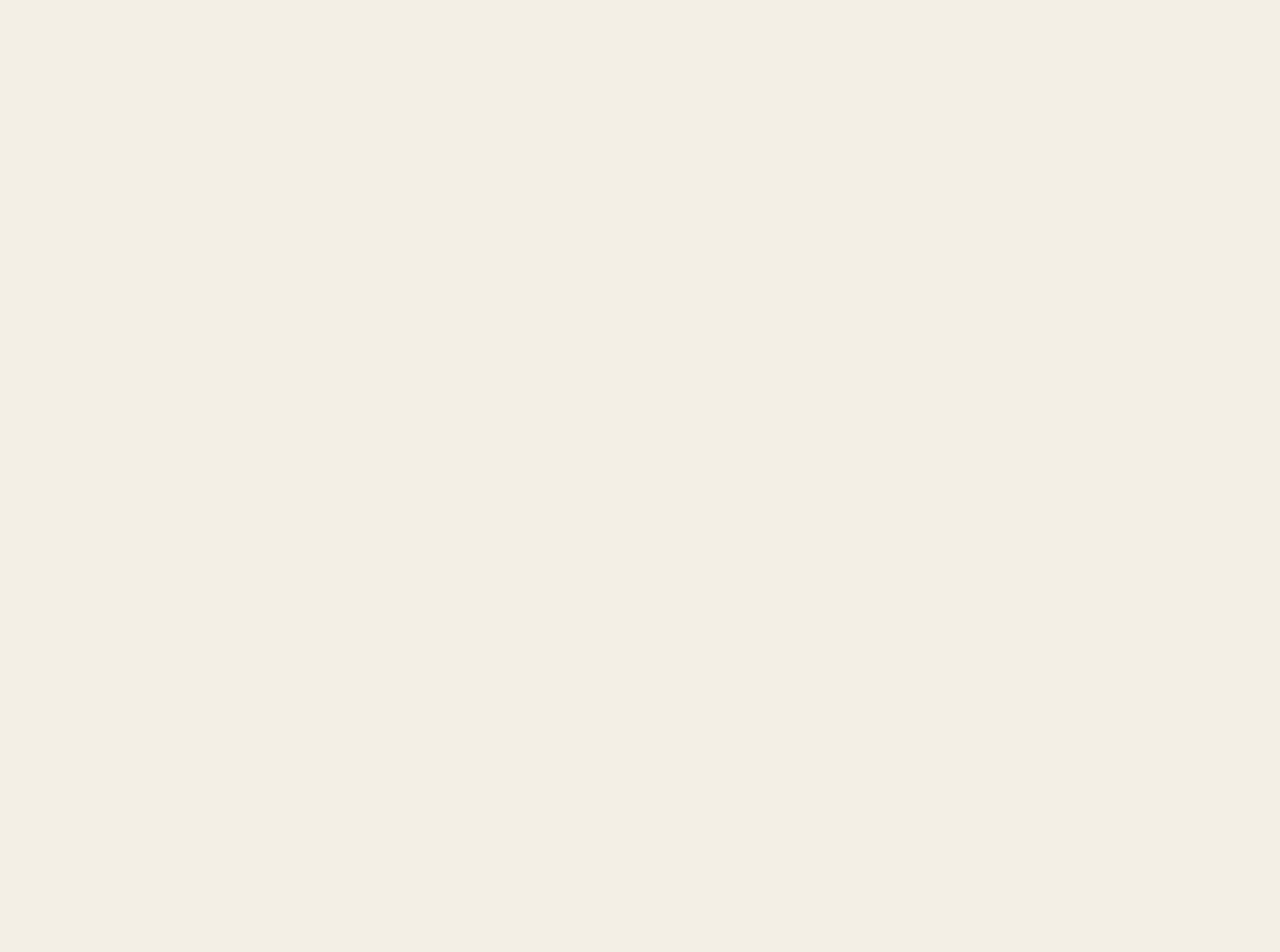
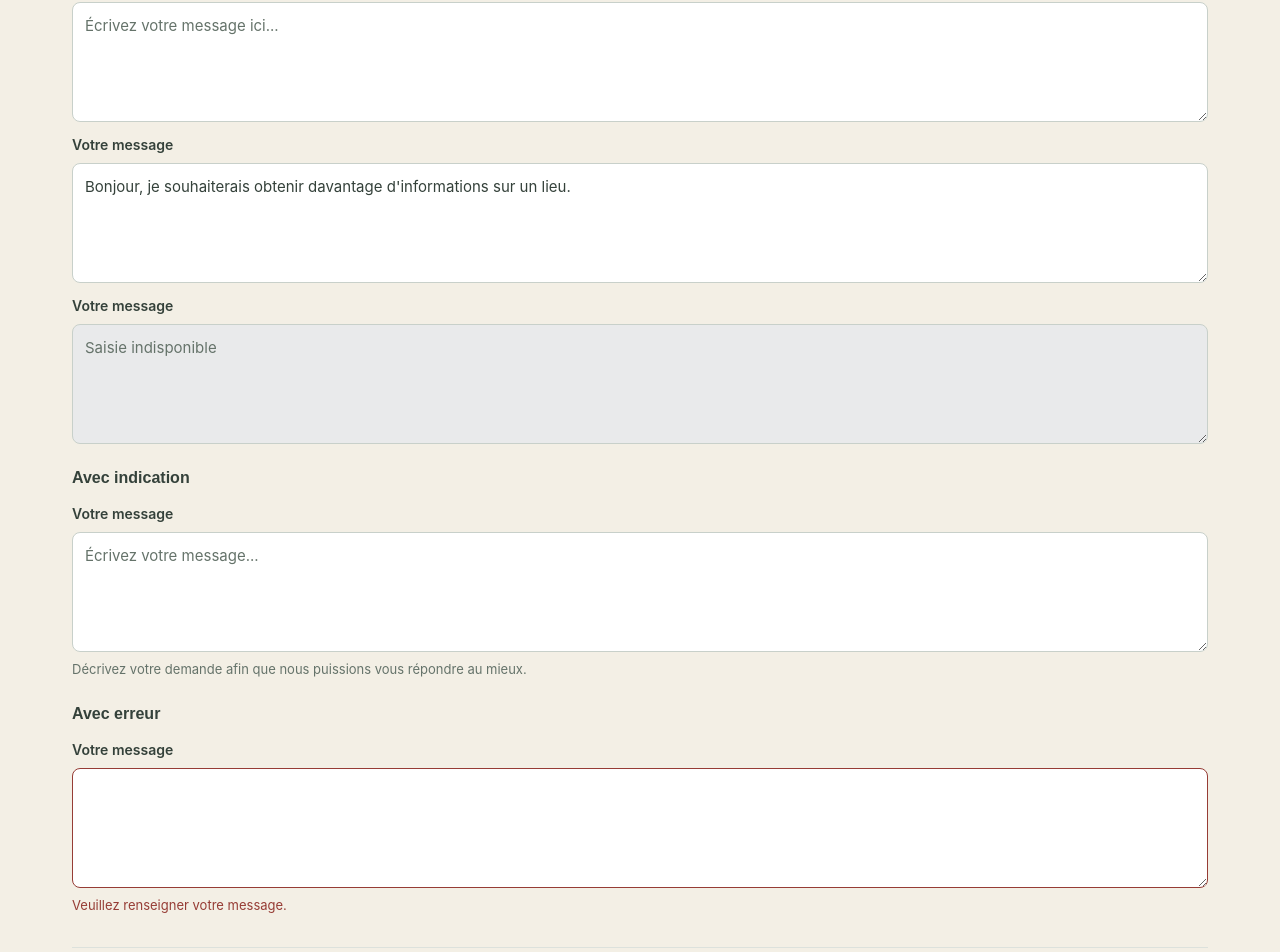
Before and after one commit to Melprcllr/girond-ogs, a React (Vite) app in the folder frontend/: page /design-system in a window 1280 px wide. Shown: the part 4216-5168 px from the top of the page. Before the commit the page ends 4060 px from the top, so only its background shows below. Built offline with nearby package versions, Linux system fonts and the light colour scheme.

Commit message:
feat(frontend): add textarea atom to design system

```diff
--- /dev/null
+++ b/frontend/src/components/atoms/Textarea/Textarea.scss
@@ -0,0 +1,63 @@
+.textarea {
+    display: flex;
+    flex-direction: column;
+    gap: var(--spacing-2);
+    width: 100%;
+
+    &__label {
+        color: var(--color-text-primary);
+        font-size: 0.875rem;
+        font-weight: 600;
+    }
+
+    &__field {
+        width: 100%;
+        min-height: 120px;
+        padding: var(--spacing-3);
+        border: 1px solid #c8d0ca;
+        border-radius: var(--radius-md);
+        background-color: var(--color-surface);
+        color: var(--color-text-primary);
+        font-family: var(--font-body);
+        font-size: 0.9375rem;
+        line-height: 1.5;
+        resize: vertical;
+        transition: border-color 150ms ease;
+
+        &::placeholder {
+            color: var(--color-text-secondary);
+        }
+
+        &:hover:not(:disabled) {
+            border-color: var(--color-primary);
+        }
+
+        &:focus {
+            outline: none;
+            border-color: var(--color-primary);
+            box-shadow: 0 0 0 2px rgb(49 92 73 / 15%);
+        }
+
+        &:disabled {
+            background-color: var(--color-unknown);
+            cursor: not-allowed;
+        }
+
+        &[aria-invalid="true"] {
+            border-color: #963c35;
+        }
+    }
+
+    &__hint,
+    &__error {
+        font-size: 0.8125rem;
+    }
+
+    &__hint {
+        color: var(--color-text-secondary);
+    }
+
+    &__error {
+        color: #963c35;
+    }
+}
--- /dev/null
+++ b/frontend/src/components/atoms/Textarea/Textarea.tsx
@@ -0,0 +1,66 @@
+import { useId, type TextareaHTMLAttributes } from "react";
+import "./Textarea.scss";
+
+interface TextareaProps
+    extends TextareaHTMLAttributes<HTMLTextAreaElement> {
+    label: string;
+    hint?: string;
+    error?: string;
+}
+
+function Textarea({
+    label,
+    hint,
+    error,
+    id,
+    className = "",
+    ...props
+}: TextareaProps) {
+    const generatedId = useId();
+    const textareaId = id ?? generatedId;
+
+    const hintId = `${textareaId}-hint`;
+    const errorId = `${textareaId}-error`;
+
+    const describedBy = [
+        hint ? hintId : null,
+        error ? errorId : null,
+    ]
+        .filter(Boolean)
+        .join(" ") || undefined;
+
+    const classes = ["textarea__field", className]
+        .filter(Boolean)
+        .join(" ");
+
+    return (
+        <div className="textarea">
+            <label className="textarea__label" htmlFor={textareaId}>
+                {label}
+                {props.required && <span aria-hidden="true"> *</span>}
+            </label>
+
+            <textarea
+                {...props}
+                id={textareaId}
+                className={classes}
+                aria-describedby={describedBy}
+                aria-invalid={error ? true : undefined}
+            />
+
+            {hint && (
+                <span id={hintId} className="textarea__hint">
+                    {hint}
+                </span>
+            )}
+
+            {error && (
+                <span id={errorId} className="textarea__error">
+                    {error}
+                </span>
+            )}
+        </div>
+    );
+}
+
+export default Textarea;
--- a/frontend/src/pages/DesignSystemPage/DesignSystemPage.tsx
+++ b/frontend/src/pages/DesignSystemPage/DesignSystemPage.tsx
@@ -6,6 +6,7 @@ import Badge from "../../components/atoms/Badge/Badge";
 import Radio from "../../components/atoms/Radio/Radio";
 import { useState } from "react";
 import RadioGroup from "../../components/molecules/RadioGroup/RadioGroup";
+import Textarea from "../../components/atoms/Textarea/Textarea";
 import "./DesignSystemPage.scss";
 
 function DesignSystemPage() {
@@ -388,6 +389,58 @@ function DesignSystemPage() {
                 </div>
             </section>
 
+            <section className="design-system-section">
+                <div className="design-system-section__header">
+                    <h2>Textarea</h2>
+                    <p>
+                        Zone de saisie multiligne permettant aux visiteurs
+                        de rédiger un message dans le formulaire de contact.
+                    </p>
+                </div>
+
+                <div className="design-system-section__content">
+                    <h3>États</h3>
+
+                    <div className="design-system-section__examples">
+                        <Textarea
+                            label="Votre message"
+                            placeholder="Écrivez votre message ici..."
+                        />
+
+                        <Textarea
+                            label="Votre message"
+                            defaultValue="Bonjour, je souhaiterais obtenir davantage d'informations sur un lieu."
+                        />
+
+                        <Textarea
+                            label="Votre message"
+                            placeholder="Saisie indisponible"
+                            disabled
+                        />
+                    </div>
+
+                    <h3>Avec indication</h3>
+
+                    <div className="design-system-section__examples">
+                        <Textarea
+                            label="Votre message"
+                            hint="Décrivez votre demande afin que nous puissions vous répondre au mieux."
+                            placeholder="Écrivez votre message..."
+                        />
+                    </div>
+
+                    <h3>Avec erreur</h3>
+
+                    <div className="design-system-section__examples">
+                        <Textarea
+                            label="Votre message"
+                            error="Veuillez renseigner votre message."
+                        />
+                    </div>
+                </div>
+            </section>
+
+
         </main>
     );
 }
```
Also changed, not shown: 1 other file (tests, documents, lock files or other folders).
